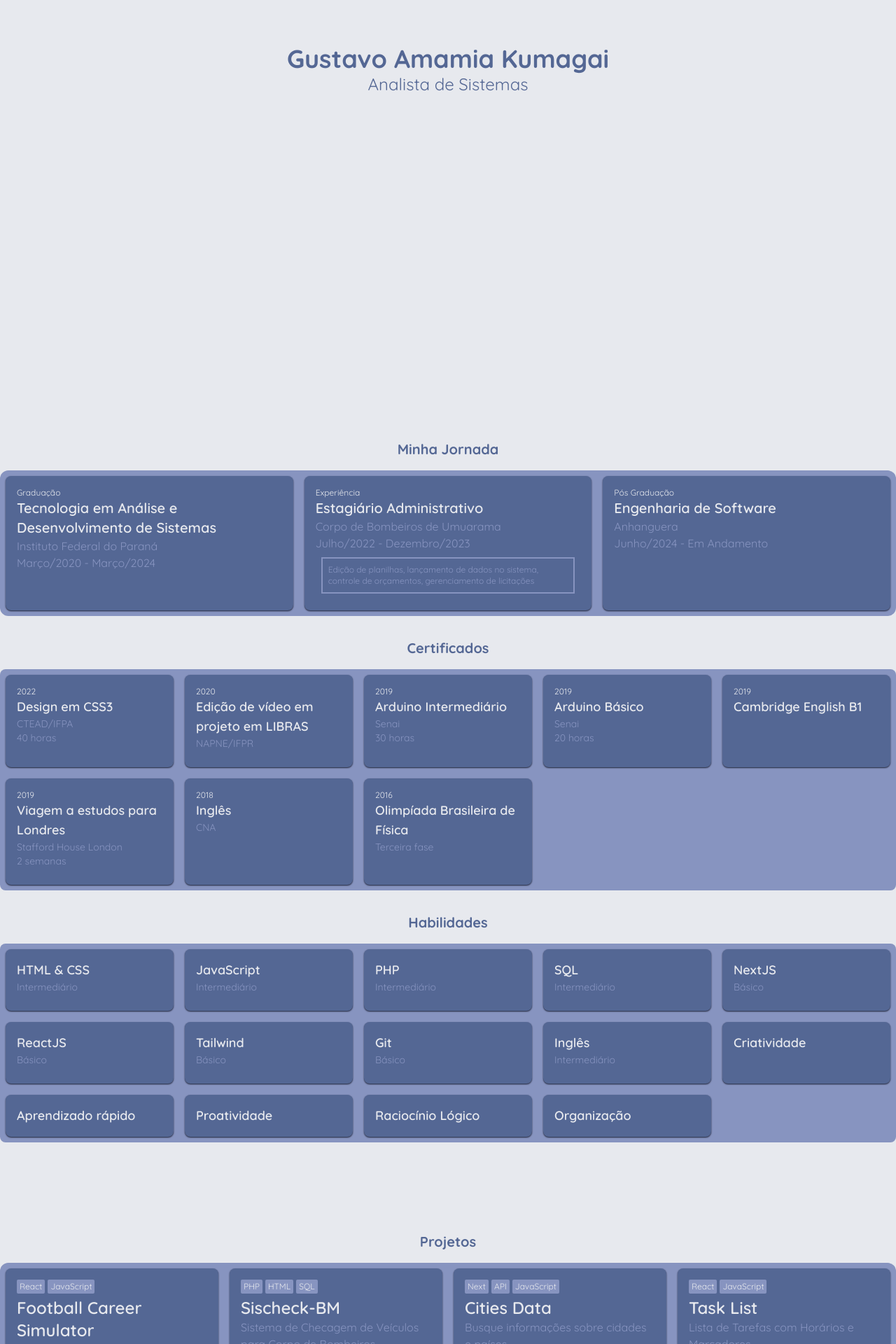
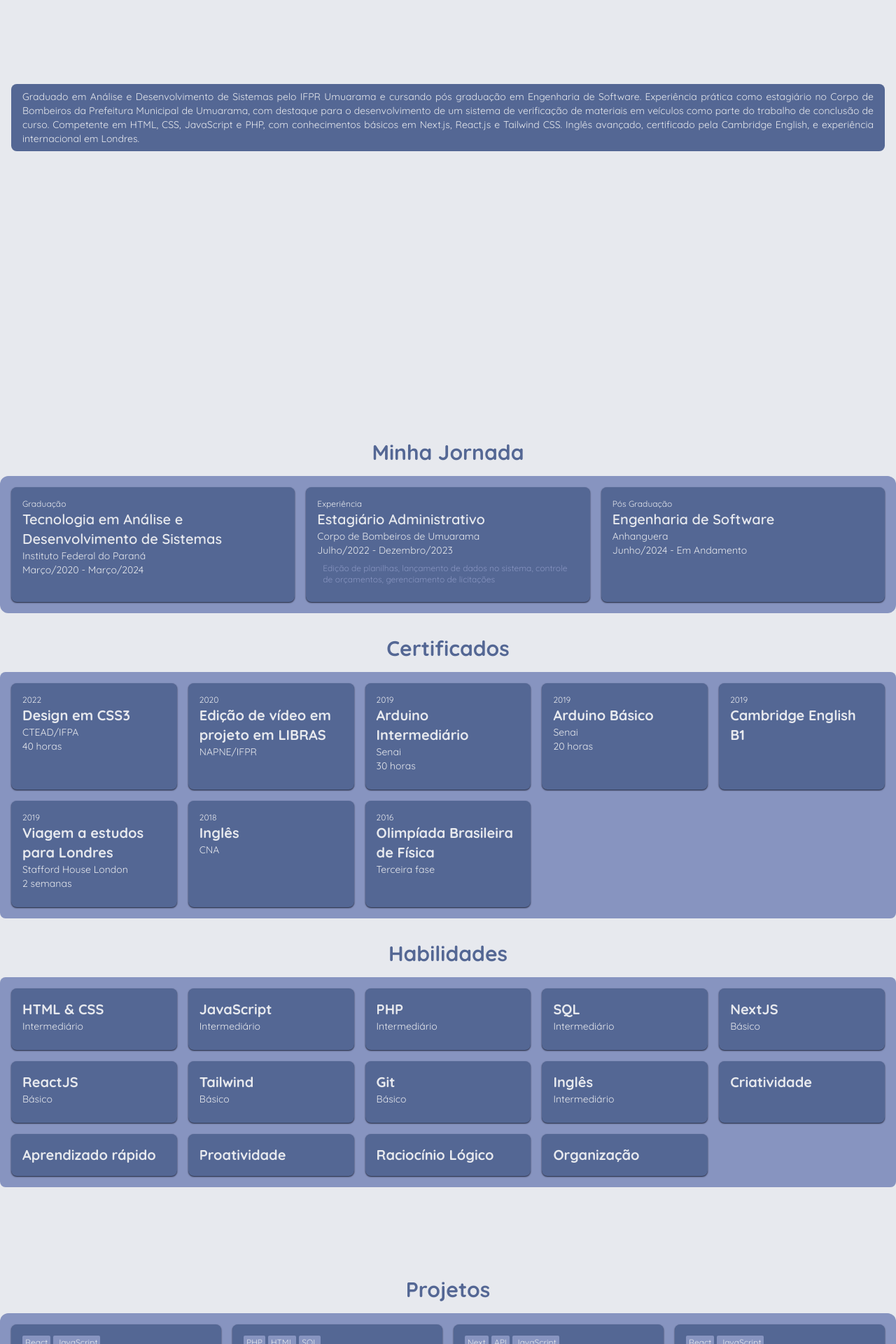
Before and after one commit to TofuVoador/dev-gustavo-amamia-kumagai, a Next.js app: page / in a window 1280 px wide. Shown: the part 300-2220 px from the top of the page at 70% size. Built offline with nearby package versions, Linux system fonts and the light colour scheme.

Commit message:
Atualização 06/2024

```diff
--- a/app/about/page.jsx
+++ b/app/about/page.jsx
@@ -35,58 +35,58 @@ const About = () => {
   ];
   return (
     <section className="container mx-auto mt-32 mb-16">
-      <h1 className="text-primary dark:text-white text-xl font-bold text-center mb-4">
+      <h1 className="text-primary dark:text-white text-3xl font-bold text-center mb-4">
         Minha Jornada
       </h1>
-      <div className="bg-transparent mb-8 sm:bg-secondary p-2 rounded-xl grid grid-cols-1 sm:grid-cols-2 md:grid-cols-3 gap-4">
-        <div className="bg-primary p-4 rounded-lg shadow-sm shadow-black">
-          <h3 className="text-xs text-white">Graduação</h3>
-          <h2 className="text-xl font-semibold text-white">
+      <div className="bg-transparent mb-8 sm:bg-secondary p-4 rounded-xl grid grid-cols-1 sm:grid-cols-2 md:grid-cols-3 gap-4">
+        <div className="bg-primary text-white p-4 rounded-lg shadow-sm shadow-black">
+          <h3 className="text-xs">Graduação</h3>
+          <h2 className="text-xl font-semibold">
             Tecnologia em Análise e Desenvolvimento de Sistemas
           </h2>
-          <p className="text-md text-secondary">Instituto Federal do Paraná</p>
-          <p className="text-md text-secondary">Março/2020 - Março/2024</p>
+          <p className="text-sm">Instituto Federal do Paraná</p>
+          <p className="text-sm">Março/2020 - Março/2024</p>
         </div>
-        <div className="bg-primary p-4 rounded-lg shadow-sm shadow-black">
-          <h3 className="text-xs text-white">Experiência</h3>
-          <h2 className="text-xl font-semibold text-white">Estagiário Administrativo</h2>
-          <p className="text-md text-secondary">Corpo de Bombeiros de Umuarama</p>
-          <p className="text-md text-secondary">Julho/2022 - Dezembro/2023</p>
-          <p className="p-2 m-2 text-xs text-secondary border-2 border-secondary">
+        <div className="bg-primary text-white p-4 rounded-lg shadow-sm shadow-black">
+          <h3 className="text-xs">Experiência</h3>
+          <h2 className="text-xl font-semibold">Estagiário Administrativo</h2>
+          <p className="text-sm">Corpo de Bombeiros de Umuarama</p>
+          <p className="text-sm">Julho/2022 - Dezembro/2023</p>
+          <p className="p-2 text-xs text-secondary">
             Edição de planilhas, lançamento de dados no sistema, controle de orçamentos,
             gerenciamento de licitações
           </p>
         </div>
-        <div className="bg-primary p-4 rounded-lg shadow-sm shadow-black">
-          <h3 className="text-xs text-white">Pós Graduação</h3>
-          <h2 className="text-xl font-semibold text-white">Engenharia de Software</h2>
-          <p className="text-md text-secondary">Anhanguera</p>
-          <p className="text-md text-secondary">Junho/2024 - Em Andamento</p>
+        <div className="bg-primary text-white p-4 rounded-lg shadow-sm shadow-black">
+          <h3 className="text-xs">Pós Graduação</h3>
+          <h2 className="text-xl font-semibold">Engenharia de Software</h2>
+          <p className="text-sm">Anhanguera</p>
+          <p className="text-sm">Junho/2024 - Em Andamento</p>
         </div>
       </div>
-      <h1 className="text-primary dark:text-white text-xl font-bold text-center mb-4">
+      <h1 className="text-primary dark:text-white text-3xl font-bold text-center mb-4">
         Certificados
       </h1>
-      <div className="bg-transparent mb-8 sm:bg-secondary p-2 rounded-lg grid grid-cols-2 sm:grid-cols-3 md:grid-cols-4 lg:grid-cols-5 gap-4">
+      <div className="bg-transparent mb-8 sm:bg-secondary p-4 rounded-lg grid grid-cols-2 sm:grid-cols-3 md:grid-cols-4 lg:grid-cols-5 gap-4">
         {certifications.map((skill, index) => (
-          <div key={index} className="bg-primary p-4 rounded-lg shadow-sm shadow-black">
-            <h3 className="text-xs text-white">{skill.date}</h3>
-            <h2 className="text-lg text-white font-semibold">{skill.title}</h2>
-            <div className="text-sm text-secondary mb-2">
+          <div key={index} className="bg-primary text-white p-4 rounded-lg shadow-sm shadow-black">
+            <h3 className="text-xs">{skill.date}</h3>
+            <h2 className="text-xl font-bold">{skill.title}</h2>
+            <div className="text-sm mb-2">
               <h3>{skill.from}</h3>
               {skill.duration != null && <h3>{skill.duration}</h3>}
             </div>
           </div>
         ))}
       </div>
-      <h1 className="text-primary dark:text-white text-xl font-bold text-center mb-4">
+      <h1 className="text-primary dark:text-white text-3xl font-bold text-center mb-4">
         Habilidades
       </h1>
-      <div className="bg-transparent sm:bg-secondary p-2 rounded-lg grid grid-cols-2 sm:grid-cols-3 md:grid-cols-4 lg:grid-cols-5 gap-4">
+      <div className="bg-transparent sm:bg-secondary p-4 rounded-lg grid grid-cols-2 sm:grid-cols-3 md:grid-cols-4 lg:grid-cols-5 gap-4">
         {habilities.map((skill, index) => (
-          <div key={index} className="bg-primary p-4 rounded-lg shadow-sm shadow-black">
-            <h2 className="text-lg text-white font-semibold">{skill.title}</h2>
-            {skill.level != null && <h3 className="text-sm text-secondary mb-2">{skill.level}</h3>}
+          <div key={index} className="bg-primary text-white p-4 rounded-lg shadow-sm shadow-black">
+            <h2 className="text-xl font-bold">{skill.title}</h2>
+            {skill.level != null && <h3 className="text-sm mb-2">{skill.level}</h3>}
           </div>
         ))}
       </div>
--- a/app/contact/page.jsx
+++ b/app/contact/page.jsx
@@ -4,8 +4,8 @@ import React from "react";
 const Contact = () => {
   return (
     <section className="container mx-auto mt-32 mb-16">
-      <h1 className="text-primary dark:text-white text-xl font-bold text-center mb-4">Contato</h1>
-      <div className="bg-transparent sm:bg-secondary p-2 rounded-xl grid grid-cols-1 sm:grid-cols-2 md:grid-cols-3 lg:grid-cols-4 gap-4">
+      <h1 className="text-primary dark:text-white text-3xl font-bold text-center mb-4">Contato</h1>
+      <div className="bg-transparent sm:bg-secondary p-4 rounded-xl grid grid-cols-1 sm:grid-cols-2 md:grid-cols-3 lg:grid-cols-4 gap-4">
         <div className="bg-primary p-4 rounded-lg shadow-sm shadow-black">
           <h3 className="text-lg text-white mb-2 font-semibold">Whatsapp</h3>
           <a
@@ -23,7 +23,7 @@ const Contact = () => {
             onClick={() => {
               window.open("https://github.com/TofuVoador", "_blank");
             }}
-            className="text-gray-400 text-sm bg-transparent hover:bg-secondary hover:cursor-pointer border-gray-400 border-2 rounded-md px-2 py-1"
+            className="text-gray-800 text-sm bg-transparent hover:bg-secondary hover:cursor-pointer border-gray-800 border-2 rounded-md px-2 py-1"
           >
             @TofuVoador
           </a>
--- a/app/page.js
+++ b/app/page.js
@@ -13,6 +13,17 @@ const Home = () => {
         <h2 className="text-primary dark:text-white text-lg md:text-2xl text-center">
           Analista de Sistemas
         </h2>
+        <div className="container mx-auto mt-32 mb-16">
+          <h2 className="bg-primary text-white text-sm rounded-lg text-justify py-2 px-4 m-4">
+            Graduado em Análise e Desenvolvimento de Sistemas pelo IFPR Umuarama e cursando pós
+            graduação em Engenharia de Software. Experiência prática como estagiário no Corpo de
+            Bombeiros da Prefeitura Municipal de Umuarama, com destaque para o desenvolvimento de um
+            sistema de verificação de materiais em veículos como parte do trabalho de conclusão de
+            curso. Competente em HTML, CSS, JavaScript e PHP, com conhecimentos básicos em Next.js,
+            React.js e Tailwind CSS. Inglês avançado, certificado pela Cambridge English, e
+            experiência internacional em Londres.
+          </h2>
+        </div>
       </section>
       <About />
       <Projects />
--- a/app/projects/page.jsx
+++ b/app/projects/page.jsx
@@ -5,8 +5,8 @@ import React from "react";
 const Projects = () => {
   return (
     <section className="container mx-auto mt-32 mb-16">
-      <h1 className="text-primary dark:text-white text-xl font-bold text-center mb-4">Projetos</h1>
-      <div className="bg-transparent sm:bg-secondary p-2 rounded-xl grid grid-cols-1 sm:grid-cols-2 md:grid-cols-3 lg:grid-cols-4 gap-4">
+      <h1 className="text-primary dark:text-white text-3xl font-bold text-center mb-4">Projetos</h1>
+      <div className="bg-transparent sm:bg-secondary p-4 rounded-xl grid grid-cols-1 sm:grid-cols-2 md:grid-cols-3 lg:grid-cols-4 gap-4">
         <Card
           title="Football Career Simulator"
           tags={["React", "JavaScript"]}
--- a/components/Card.jsx
+++ b/components/Card.jsx
@@ -3,22 +3,22 @@ import React from "react";
 const Card = (props) => {
   const { title, description, tags, link, actionCall } = props;
   return (
-    <div className="bg-primary p-4 rounded-lg shadow-sm shadow-black">
-      <div className="text-xs text-white flex gap-1 mb-1">
+    <div className="bg-primary text-white p-4 rounded-lg shadow-sm shadow-black">
+      <div className="text-xs flex gap-1 mb-1">
         {tags.map((tag) => (
           <p key={title + tag} className="bg-secondary px-1 py-0.5 text-center rounded-sm">
             {tag}
           </p>
         ))}
       </div>
-      <h2 className="text-white text-2xl font-semibold">{title}</h2>
-      <p className="text-md text-secondary mb-2">{description}</p>
+      <h2 className=" text-xl font-bold">{title}</h2>
+      <p className="text-sm mb-2">{description}</p>
       {link != null && (
         <a
           onClick={() => {
             window.open(link, "_blank");
           }}
-          className="text-xs bg-white text-primary px-2 py-1 text-center rounded-md hover:bg-secondary hover:cursor-pointer float-end"
+          className="text-sm bg-white text-black px-1 py-0.5 text-center rounded-md hover:bg-secondary hover:cursor-pointer float-end"
         >
           {actionCall != null ? actionCall : "Mais Informações"}
         </a>
```
